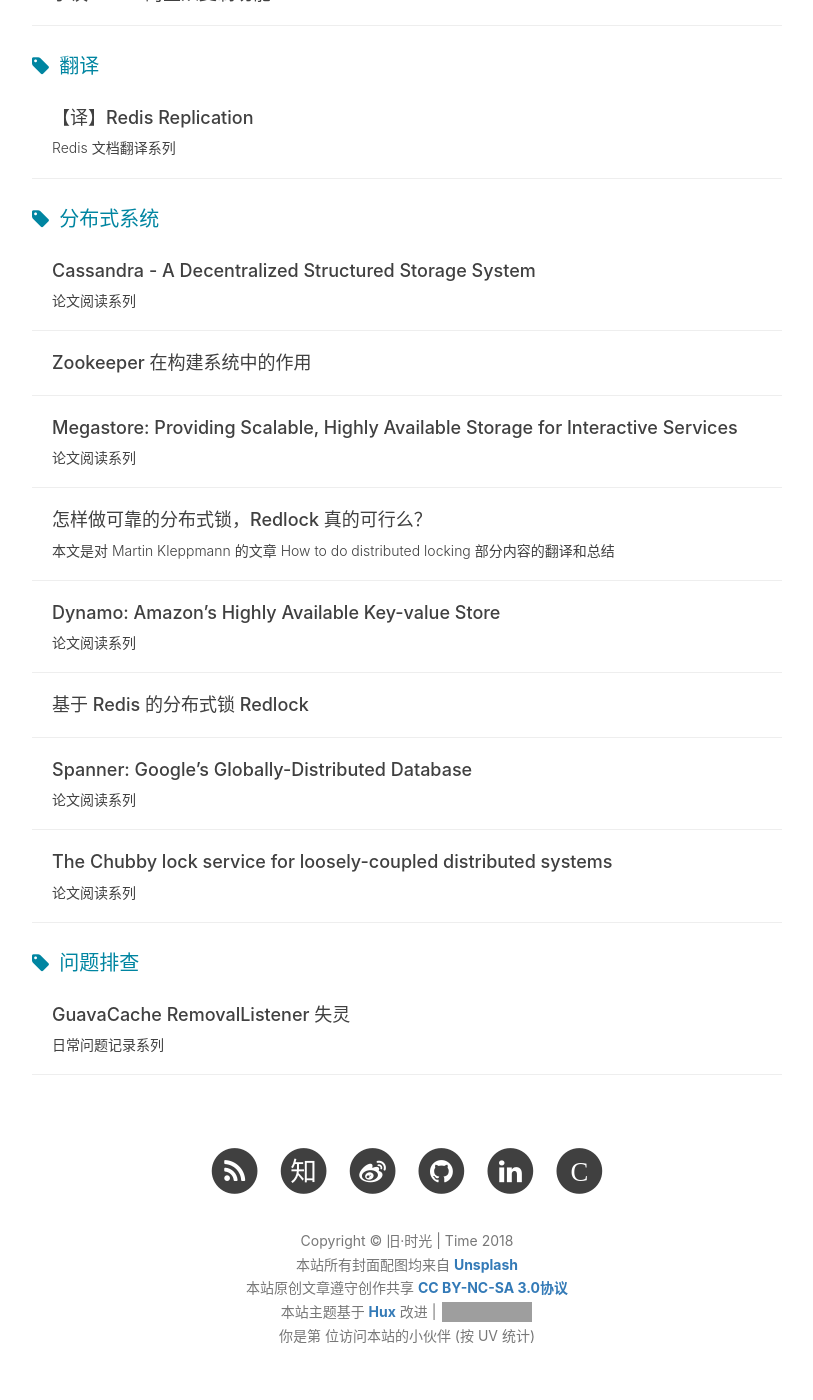
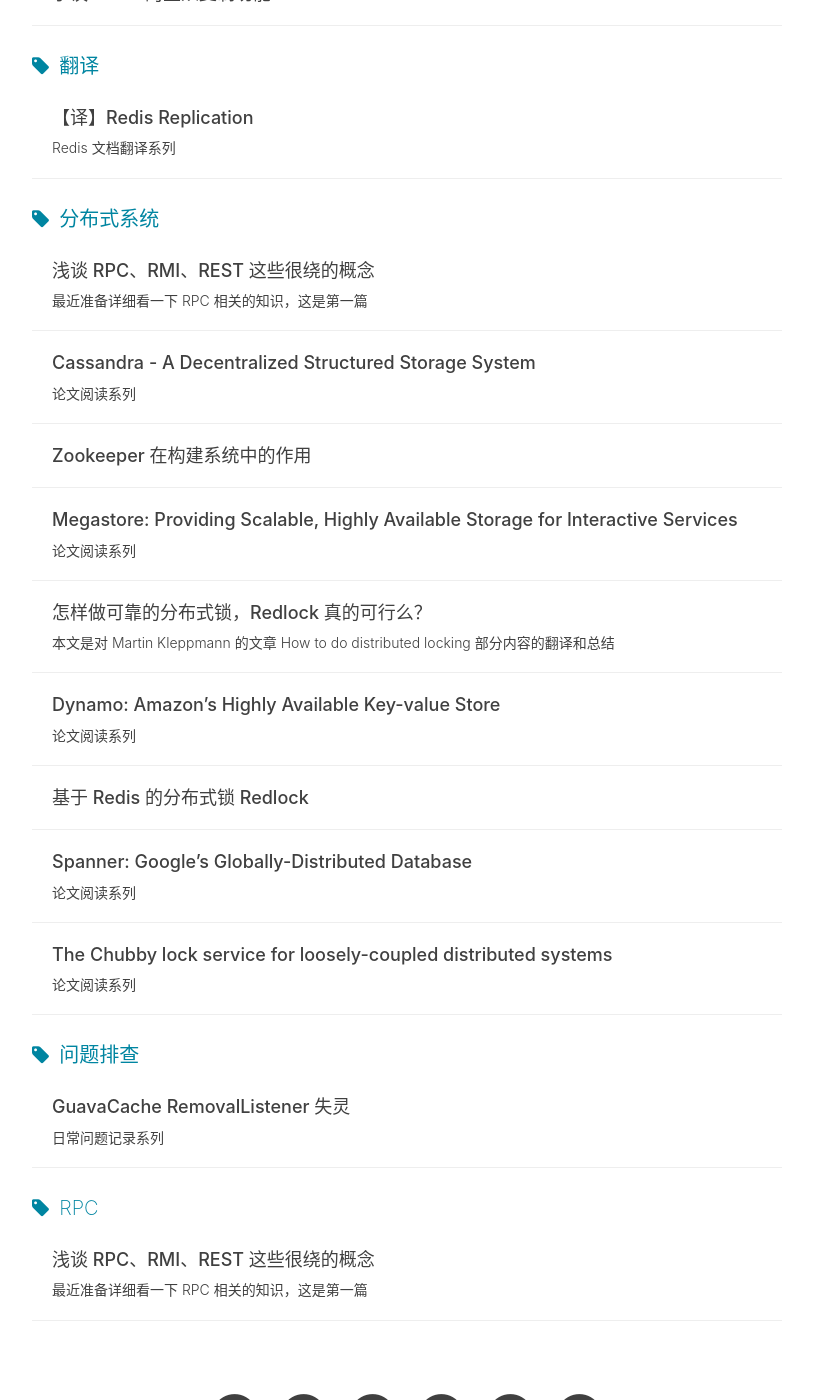
Before and after one commit to jiayangchen/jiayangchen.github.io, a Jekyll site: the page built from tags.html, in a window 1280 px wide and 1400 px high, scrolled down 11430 px. Shown: the whole window, without its empty margins (233-1046 px from the left). Built offline with Jekyll 4.4.1, drawn with Linux system fonts in a browser that asks for light colours; nearby versions of some CDN libraries; comment, search, counter and statistics services are not loaded; some of the changed lines change nothing that is shown; grey boxes are pictures that could not be loaded.

Commit message:
add new blog

```diff
--- a/_config.yml
+++ b/_config.yml
@@ -4,7 +4,7 @@
 header-img: img/bg1.jpg
 email: Chen.Jiayang@foxmail.com
 description: "Something that stays in your mind will someday spring up in your life."
-keyword: "YoungChen,主页,博客,Java,Redis,分布式,MySQL"
+keyword: "博客,Java,Redis,Spring,分布式系统"
 url: "http://chenjiayang.me"              # your host, for absolute URL
 baseurl: ""                             # for example, '/blog' if your blog hosted on 'host/blog'
 
@@ -13,7 +13,6 @@
 weibo_username:     u/3284056213
 zhihu_username:     EasonChen_7
 github_username:    jiayangchen
-#twitter_username:  huxpro
 #facebook_username:  jiayangchen
 linkedin_username:  嘉扬-陈-04463a117
 csdn_username: chen_kkw
@@ -38,9 +37,19 @@
 # although redcarpet can auto highlight code, the lack of header-id make the catalog impossible, so I switch to kramdown
 # document: http://jekyllrb.com/docs/configuration/#kramdown
 markdown: kramdown
+highlighter: rouge
 kramdown:
   input: GFM                            # use Github Flavored Markdown !important
-
+  auto_ids:                  true
+  footnote_nr:               1
+  entity_output:             as_char
+  toc_levels:                1..6
+  smart_quotes:              lsquo,rsquo,ldquo,rdquo
+  enable_coderay:            false
+  hard_wrap:                 false
+  syntax_highlighter:        rouge
+  transliterated_header_ids: true
+  footnote_backlink:         "&#8617;&#xfe0e;"
 
 # Livere settings
 livere_userid: MTAyMC8zMjgxNS85Mzc2
@@ -51,7 +60,6 @@
 #duoshuo_username: jiayangchen
 # Share component is depend on Comment so we can NOT use share only.
 #duoshuo_share: true                     # set to false if you want to use Comment without Sharing
-
 
 # Analytics settings
 # Baidu Analytics
@@ -66,13 +74,9 @@
 sidebar-about-description: "从来不求时间为我搁浅..."
 sidebar-avatar: /img/avatar.jpeg      # use absolute URL, seeing it's used in both `/` and `/about/`
 
-
-
 # Featured Tags
 featured-tags: true                     # whether or not using Feature-Tags
 featured-condition-size: 1              # A tag will be featured if the size of it is more than this condition value
-
-
 
 # Friends
 friends: [
--- /dev/null
+++ b/_posts/2018-09-23-rpc-intro.md
@@ -0,0 +1,52 @@
+---
+layout: post
+title: "浅谈 RPC、RMI、REST 这些很绕的概念"
+subtitle: "最近准备详细看一下 RPC 相关的知识，这是第一篇"
+date: 2018-09-23
+author: "ChenJY"
+header-img: "img/java.jpg"
+catalog: true
+tags:
+    - 分布式系统
+    - RPC
+---
+
+## 什么是 RPC
+RPC（Remote Procedure Call) 翻译过来叫远程过程调用，加上 Protocol 之后也有称之为远程过程调用协议，可以由不同的语言实现，根据维基百科的解释 —— RPC 指在分布式环境下，一个计算机程序能调用另一个不同地址空间里的方法（不同地址空间通常指局域网下的另一台计算机），但是编码的形式就像调用一个本地方法一样，程序员不用去关心背后的细节。
+
+为什么要有 RPC 呢？因为你的代码所依赖的服务可能部署在不同的服务器上，而你的程序需要通过网络调用另一台服务器中的某个方法得到结果，在分布式系统中这种场景很常见，微服务的兴起也使得程序间的调用链变得非常复杂、有时候眼花缭乱，RPC 就是为了解决这种问题而诞生的。
+
+### 常见的 RPC 框架
+目前流行的 RPC 框架有阿里的 Dubbo，微博开源的 Motan，Google 开源的 gRpc，百度开源的 brpc，蚂蚁金服开源的 sofa-rpc 等等，Github 上还有数不清的又个人自己实现的简单 RPC 框架，虽然没有什么企业级利用价值，但是对于想了解 RPC 框架原理的新手来说是很宝贵的学习资料。
+
+## RPC 和 RMI 的区别
+网上一搜这种答案写得都不太好，以我自己来看，二者区别有
+* RPC 更像一种协议，可以跨语言实现，而 RMI 仅支持 Java，需要双方都运行在 JVM 中
+* RPC 通过传入 class 和 methodName 的形式利用反射和代理类调用该方法；RMI 需要依靠方法签名去 lookUp，找到了该方法之后调用它
+* RMI 可以 Java 对象和基本数据类型，而 RPC 通常借助不同的序列化协议来进行网络传输，有编解码的过程
+
+## REST 和 RPC 的区别
+看了上述的应用场景后，你可能觉得易用的 RESTful API 不也是差不多的么，也是调用一个地址，传入参数，返回结果，而且简单易用，为什么还要有 RPC 框架呢？
+
+回答这个问题不太容易，因为其中的概念很绕。一般来说，在企业级应用中，外部请求进入系统通常使用 RESTful API 的形式，例如用户在 APP 端点击推荐列表；请求在内部系统间处理，服务之间的调用通常采用 RPC 的方式，例如根据算法返回该用户的推荐列表数据。
+
+### REST 风格
+REST 是一种架构风格，面向资源（由一个 URL 唯一指定），主要是名词，它很好的利用了 HTTP 中已有的请求方法（PUT、POST、GET、DELETE）做操作形式的区分，例如以下场景，左边是错误的 RESTful API 定义（注意，这就是普通的 HTTP 请求地址，这种技术很早就有了，Spring 中你完全可以这样编码去实现功能，只是你的这种风格不叫 RESTful API，而就是普通的 HTTP 请求而已），右边才是符合 REST 风格的定义：
+
+| I | II |
+| :--------: | :----------: |
+| GET /rest/api/getBooks |  GET /rest/api/books |
+| GET /rest/api/addBooks |  POST /rest/api/books |
+| GET /rest/api/editBooks/:bookId |  PUT /rest/api/books/:bookId |
+
+### RPC
+而 RPC 主要是动词组成，面向方法，例如方法名为 queryAllBooks，通过客户端和服务端共有的一个方法来进行调用，编码的时候可以像使用本地方法一样，编码效率更高。
+
+### 二者区别
+* REST 基于 HTTP 传输协议，RPC 的传输协议可以不基于 HTTP，可以采用 TCP、UDP、HTTP、管道通信等技术去实现
+* 后端服务间调用 RPC 性能通常更高，因为实现更底层、封装的数据量更小；而前端请求则通常采用 REST，因为一定要走 HTTP 协议
+* 采用 REST 风格的 API，如果一旦要新增一个删除书籍的方法，那么 URL 地址依据不变，变化的仅是请求方法改为 DELETE；而 RPC 如果要增加这个方法，那么必须新建一个 deleteBook(int bookId) 的方法，客户端需要调用这个新方法达成功能
+* 但是因为 REST 基于 HTTP 协议，因此通常会有前端代理进行请求分发，这种前端代理层的水平扩展不太容易；但 RPC 服务借助注册中心可以轻易实现服务节点的增删和动态调整
+
+## License
+* 本文遵守创作共享 <a href="https://creativecommons.org/licenses/by-nc-sa/3.0/cn/" target="_blank"><b>CC BY-NC-SA 3.0协议</b></a>
```
